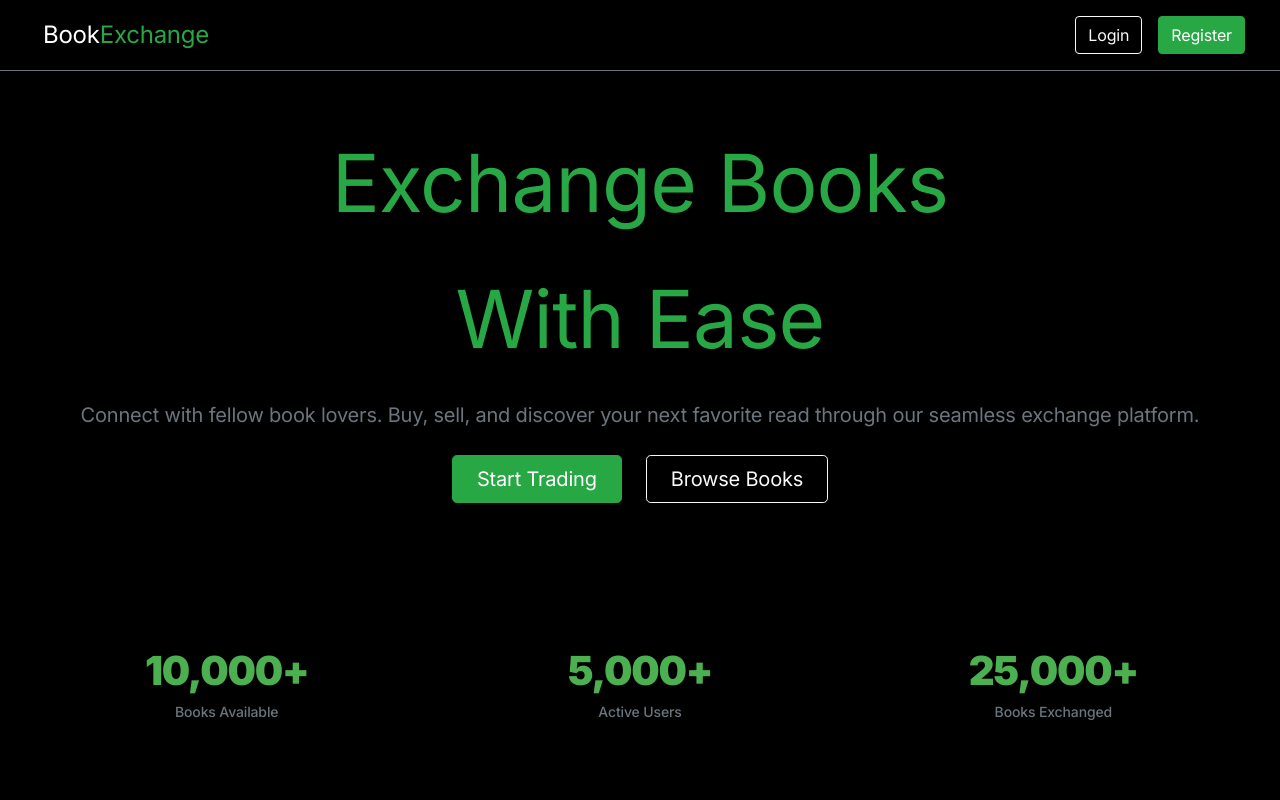
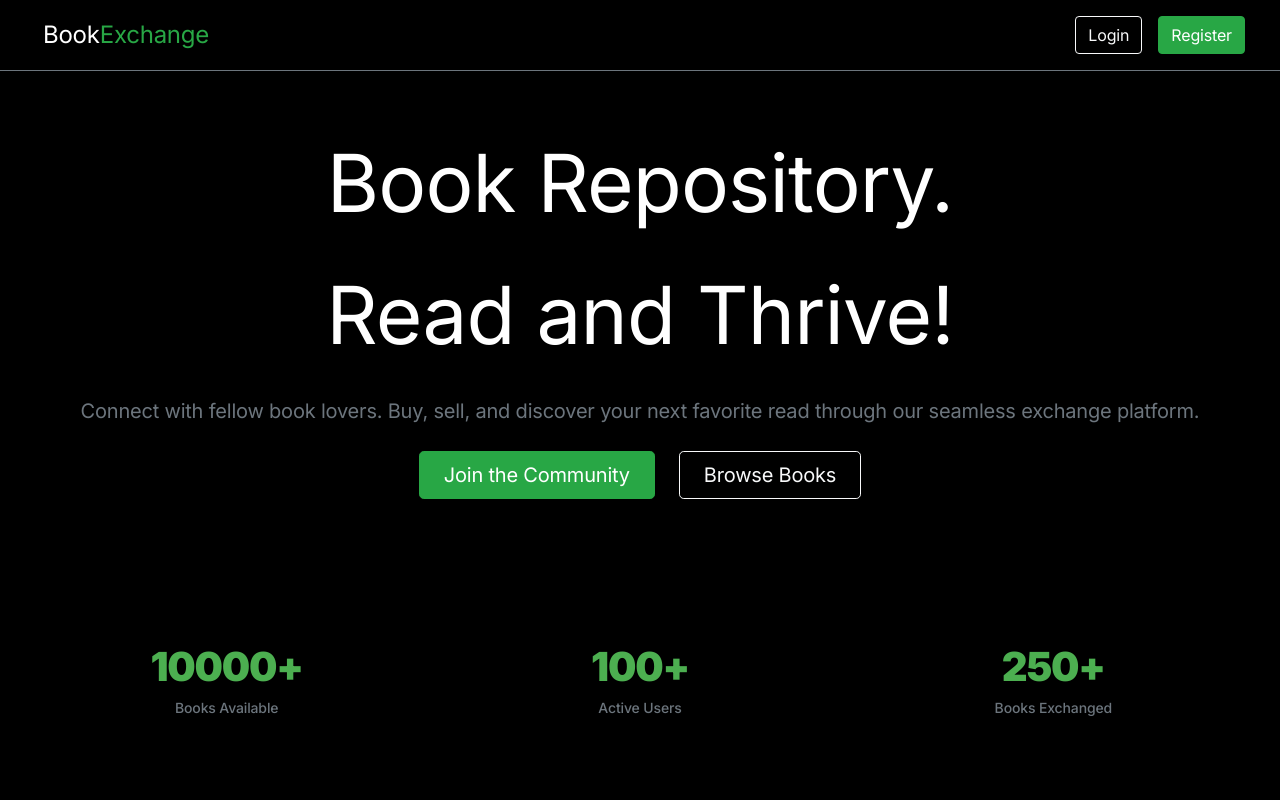
Before and after one commit to anirudh0806/BookFrontend, a React (Create React App) app: page / in a window 1280 px wide. Shown: the top 800 px of the page. Built offline with nearby package versions, Linux system fonts and the light colour scheme.

Commit message:
packaging

```diff
--- a/package.json
+++ b/package.json
@@ -3,7 +3,7 @@
   "version": "0.1.0",
   "private": true,
   "engines": {
-    "node": "16.x"
+    "node": "20.x"
   },
   "dependencies": {
     "@fortawesome/fontawesome-free": "^6.4.0",
--- a/src/components/pages/Home.js
+++ b/src/components/pages/Home.js
@@ -26,14 +26,14 @@ function Home() {
       <section className="py-5 bg-black text-center section-padding">
         <div className="container">
           <h2 className="hero-heading fw-black text-white" >
-            <span className="text-success">Exchange Books</span> <span className="text-success d-block mt-2">With Ease</span>
+            <span >Book Repository.</span> <span className="d-block mt-1">Read and Thrive!</span>
           </h2>
           <p className="lead mt-3 text-muted">
             Connect with fellow book lovers. Buy, sell, and discover your next favorite read through our seamless exchange platform.
           </p>
           <div className="mt-4 d-flex flex-column flex-sm-row justify-content-center align-items-center">
   <Link to="/register" className="btn btn-success btn-lg px-4 py-2 mb-3 mb-sm-0 mr-sm-4">
-    Start Trading
+    Join the Community
   </Link>
   <Link to="/login" className="btn btn-outline-light btn-lg px-4 py-2">
     Browse Books
@@ -50,15 +50,15 @@ function Home() {
         <div className="container">
           <div className="row gy-4">
             <div className="col-md-4">
-              <h3 className="stats-green">10,000+</h3>
+              <h3 className="stats-green">10000+</h3>
               <p className="text-muted fw-semibold">Books Available</p>
             </div>
             <div className="col-md-4">
-              <h3 className="stats-green">5,000+</h3>
+              <h3 className="stats-green">100+</h3>
               <p className="text-muted fw-semibold">Active Users</p>
             </div>
             <div className="col-md-4">
-              <h3 className="stats-green">25,000+</h3>
+              <h3 className="stats-green">250+</h3>
               <p className="text-muted fw-semibold">Books Exchanged</p>
             </div>
           </div>
```
